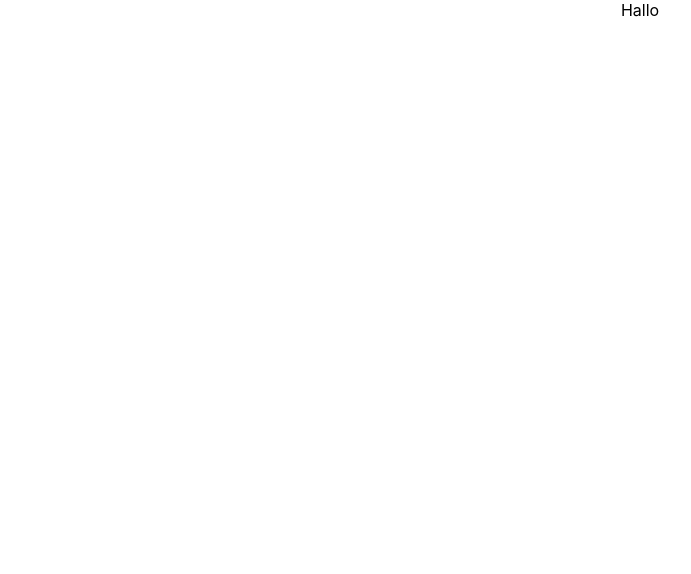
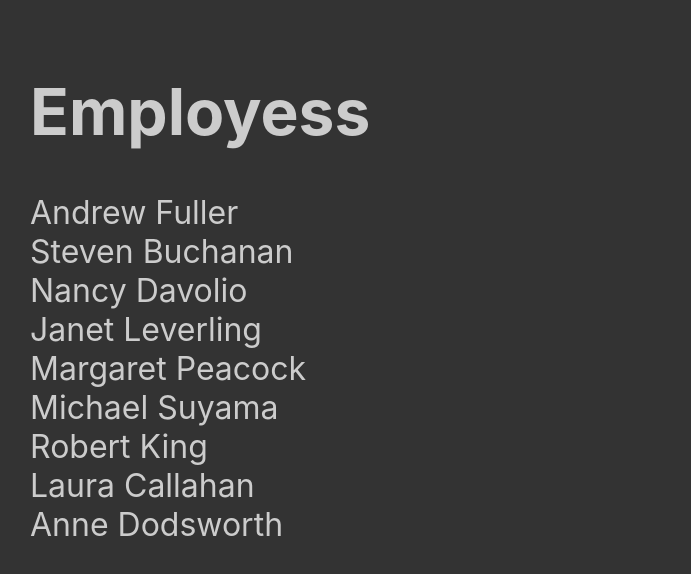
Before and after one commit to saidugurlu/React-Core-Topics, a React (Vite) app: page / in a window 1280 px wide. Shown: the top 574 px of the page, without its empty margins (0-691 px from the left). Built offline with nearby package versions, Linux system fonts and the light colour scheme.

Commit message:
local data creted, imported and shown

```diff
--- a/src/App.css
+++ b/src/App.css
@@ -1,3 +1,10 @@
+body {
+  background-color: #333;
+
+}
+
 .App {
-  text-align: center;
+  color: #ccc;
+  padding: 30px;
+  font-size: 2rem;
 }
--- a/src/App.jsx
+++ b/src/App.jsx
@@ -1,7 +1,26 @@
 import "./App.css";
+import employees from './data/employees.json';
+function App() {
+  return <div className="App">
 
-function App() {
-  return <div className="App">Hallo</div>;
+<h1>Employess</h1>
+
+
+{employees.map ((emp, i)=>{
+  return (
+<div key={i} className="employee">
+{emp.firstName} {emp.lastName}
+
+
+
+</div>
+
+
+
+  )
+})}
+
+  </div>;
 }
 
 export default App;
--- /dev/null
+++ b/src/data/employees.json
@@ -0,0 +1,241 @@
+
+[
+	{
+		"employeeID" : 2,
+		"lastName" : "Fuller",
+		"firstName" : "Andrew",
+		"title" : "Vice President Sales",
+		"titleOfCourtesy" : "Dr.",
+		"birthDate" : "1952-02-19 00:00:00.000",
+		"hireDate" : "1992-08-14 00:00:00.000",
+		"address" : {
+			"street" : "908 W. Capital Way",
+			"city" : "Tacoma",
+			"region" : "WA",
+			"postalCode" : 98401,
+			"country" : "USA",
+			"phone" : "(206) 555-9482"
+		},
+		"notes" : "Andrew received his BTS commercial in 1974 and a Ph.D. in international marketing from the University of Dallas in 1981.  He is fluent in French and Italian and reads German.  He joined the company as a sales representative was promoted to sales manager",
+		"reportsTo" : "NULL",
+		"territoryIDs" : [
+			1730,
+			1833,
+			2116,
+			2139,
+			2184,
+			40222,
+			1581
+		]
+	},
+	{
+		"employeeID" : 5,
+		"lastName" : "Buchanan",
+		"firstName" : "Steven",
+		"title" : "Sales Manager",
+		"titleOfCourtesy" : "Mr.",
+		"birthDate" : "1955-03-04 00:00:00.000",
+		"hireDate" : "1993-10-17 00:00:00.000",
+		"address" : {
+			"street" : "14 Garrett Hill",
+			"city" : "London",
+			"region" : "NULL",
+			"postalCode" : "SW1 8JR",
+			"country" : "UK",
+			"phone" : "(71) 555-4848"
+		},
+		"notes" : "Steven Buchanan graduated from St. Andrews University in Scotland with a BSC degree in 1976.  Upon joining the company as a sales representative in 1992 he spent 6 months in an orientation program at the Seattle office.",
+		"reportsTo" : 2,
+		"territoryIDs" : [
+			2903,
+			7960,
+			8837,
+			10019,
+			10038,
+			11747,
+			14450
+		]
+	},
+	{
+		"employeeID" : 1,
+		"lastName" : "Davolio",
+		"firstName" : "Nancy",
+		"title" : "Sales Representative",
+		"titleOfCourtesy" : "Ms.",
+		"birthDate" : "1948-12-08 00:00:00.000",
+		"hireDate" : "1992-05-01 00:00:00.000",
+		"address" : {
+			"street" : "507 20th Ave. E. Apt. 2A",
+			"city" : "Seattle",
+			"region" : "WA",
+			"postalCode" : 98122,
+			"country" : "USA",
+			"phone" : "(206) 555-9857"
+		},
+		"notes" : "Education includes a BA in psychology from Colorado State University in 1970.  She also completed The Art of the Cold Call.  Nancy is a member of Toastmasters International.",
+		"reportsTo" : 2,
+		"territoryIDs" : [
+			6897,
+			19713
+		]
+	},
+	{
+		"employeeID" : 3,
+		"lastName" : "Leverling",
+		"firstName" : "Janet",
+		"title" : "Sales Representative",
+		"titleOfCourtesy" : "Ms.",
+		"birthDate" : "1963-08-30 00:00:00.000",
+		"hireDate" : "1992-04-01 00:00:00.000",
+		"address" : {
+			"street" : "722 Moss Bay Blvd.",
+			"city" : "Kirkland",
+			"region" : "WA",
+			"postalCode" : 98033,
+			"country" : "USA",
+			"phone" : "(206) 555-3412"
+		},
+		"notes" : "Janet has a BS degree in chemistry from Boston College (1984). She has also completed a certificate program in food retailing management.  Janet was hired as a sales associate in 1991 and promoted to sales representative in February 1992.",
+		"reportsTo" : 2,
+		"territoryIDs" : [
+			30346,
+			31406,
+			32859,
+			33607
+		]
+	},
+	{
+		"employeeID" : 4,
+		"lastName" : "Peacock",
+		"firstName" : "Margaret",
+		"title" : "Sales Representative",
+		"titleOfCourtesy" : "Mrs.",
+		"birthDate" : "1937-09-19 00:00:00.000",
+		"hireDate" : "1993-05-03 00:00:00.000",
+		"address" : {
+			"street" : "4110 Old Redmond Rd.",
+			"city" : "Redmond",
+			"region" : "WA",
+			"postalCode" : 98052,
+			"country" : "USA",
+			"phone" : "(206) 555-8122"
+		},
+		"notes" : "Margaret holds a BA in English literature from Concordia College (1958) and an MA from the American Institute of Culinary Arts (1966).  She was assigned to the London office temporarily from July through November 1992.",
+		"reportsTo" : 2,
+		"territoryIDs" : [
+			20852,
+			27403,
+			27511
+		]
+	},
+	{
+		"employeeID" : 6,
+		"lastName" : "Suyama",
+		"firstName" : "Michael",
+		"title" : "Sales Representative",
+		"titleOfCourtesy" : "Mr.",
+		"birthDate" : "1963-07-02 00:00:00.000",
+		"hireDate" : "1993-10-17 00:00:00.000",
+		"address" : {
+			"street" : "Coventry House Miner Rd.",
+			"city" : "London",
+			"region" : "NULL",
+			"postalCode" : "EC2 7JR",
+			"country" : "UK",
+			"phone" : "(71) 555-7773"
+		},
+		"notes" : "Michael is a graduate of Sussex University (MA Economics 1983) and the University of California at Los Angeles (MBA marketing 1986).  He has also taken the courses Multi-Cultural Selling and Time Management for the Sales Professional.",
+		"reportsTo" : 5,
+		"territoryIDs" : [
+			85014,
+			85251,
+			98004,
+			98104,
+			98052
+		]
+	},
+	{
+		"employeeID" : 7,
+		"lastName" : "King",
+		"firstName" : "Robert",
+		"title" : "Sales Representative",
+		"titleOfCourtesy" : "Mr.",
+		"birthDate" : "1960-05-29 00:00:00.000",
+		"hireDate" : "1994-01-02 00:00:00.000",
+		"address" : {
+			"street" : "Edgeham Hollow Winchester Way",
+			"city" : "London",
+			"region" : "NULL",
+			"postalCode" : "RG1 9SP",
+			"country" : "UK",
+			"phone" : "(71) 555-5598"
+		},
+		"notes" : "Robert King served in the Peace Corps and traveled extensively before completing his degree in English at the University of Michigan in 1992 the year he joined the company.",
+		"reportsTo" : 5,
+		"territoryIDs" : [
+			60601,
+			80202,
+			80909,
+			90405,
+			94025,
+			94105,
+			95008,
+			95054,
+			95060,
+			60179
+		]
+	},
+	{
+		"employeeID" : 8,
+		"lastName" : "Callahan",
+		"firstName" : "Laura",
+		"title" : "Inside Sales Coordinator",
+		"titleOfCourtesy" : "Ms.",
+		"birthDate" : "1958-01-09 00:00:00.000",
+		"hireDate" : "1994-03-05 00:00:00.000",
+		"address" : {
+			"street" : "4726 11th Ave. N.E.",
+			"city" : "Seattle",
+			"region" : "WA",
+			"postalCode" : 98105,
+			"country" : "USA",
+			"phone" : "(206) 555-1189"
+		},
+		"notes" : "Laura received a BA in psychology from the University of Washington.  She has also completed a course in business French.  She reads and writes French.",
+		"reportsTo" : 2,
+		"territoryIDs" : [
+			19428,
+			44122,
+			45839,
+			53404
+		]
+	},
+	{
+		"employeeID" : 9,
+		"lastName" : "Dodsworth",
+		"firstName" : "Anne",
+		"title" : "Sales Representative",
+		"titleOfCourtesy" : "Ms.",
+		"birthDate" : "1966-01-27 00:00:00.000",
+		"hireDate" : "1994-11-15 00:00:00.000",
+		"address" : {
+			"street" : "7 Houndstooth Rd.",
+			"city" : "London",
+			"region" : "NULL",
+			"postalCode" : "WG2 7LT",
+			"country" : "UK",
+			"phone" : "(71) 555-4444"
+		},
+		"notes" : "Anne has a BA degree in English from St. Lawrence College.  She is fluent in French and German.",
+		"reportsTo" : 5,
+		"territoryIDs" : [
+			3049,
+			3801,
+			48075,
+			48084,
+			48304,
+			55113,
+			55439
+		]
+	}
+]
```
